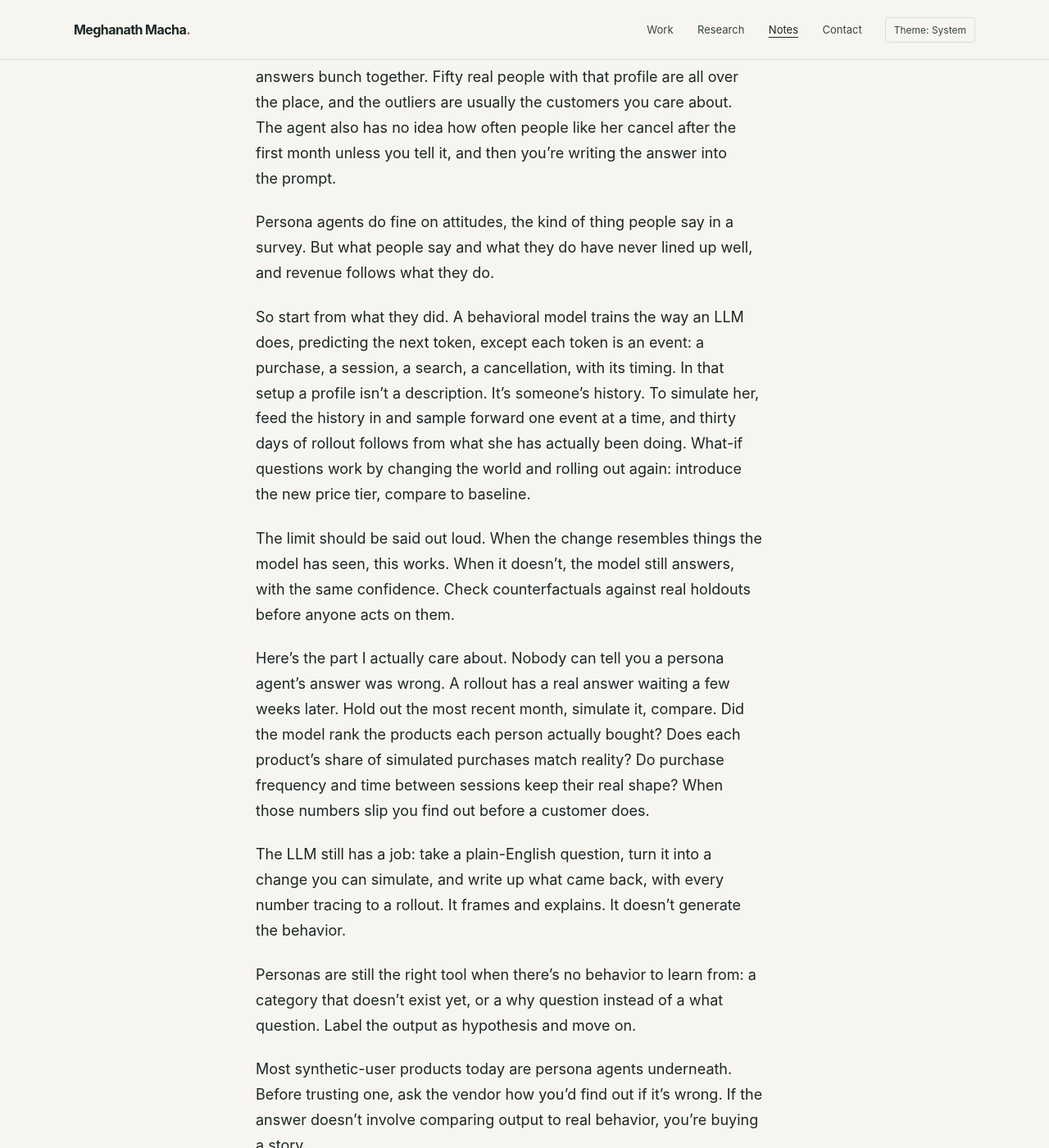
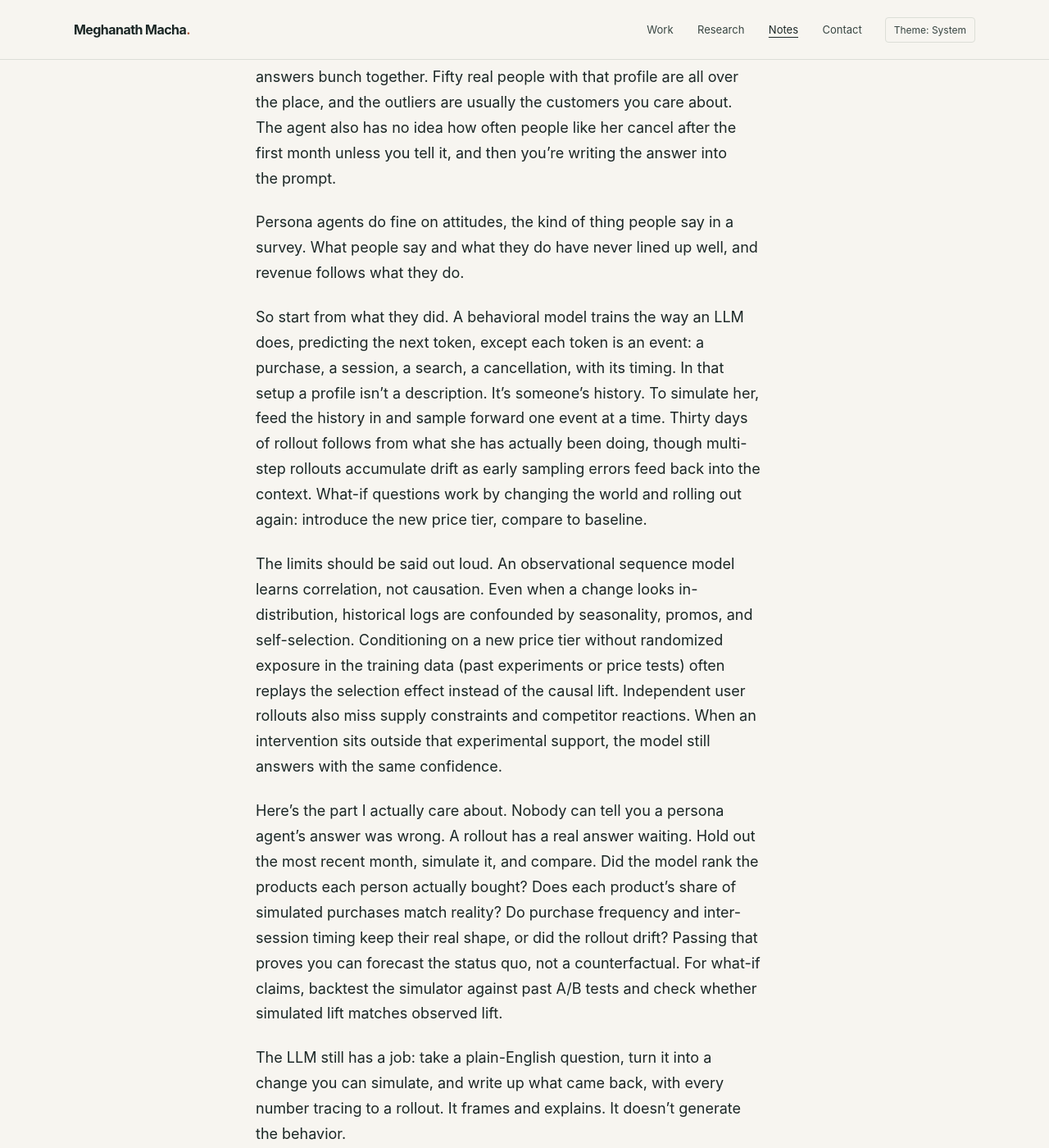
Before and after one commit to mmacha/mmacha.github.io, a Jekyll site: the page built from _posts/2026-10-26-your-synthetic-customer-should-have-a-past.md, in a window 1280 px wide and 1400 px high, scrolled down 577 px. Shown: the whole window at 82% size. Built offline with Jekyll 4.4.1, drawn with Linux system fonts in a browser that asks for light colours; some of the changed text lies outside the part shown.

Commit message:
Revise synthetic customer note and homepage summary

```diff
--- a/_posts/2026-10-26-your-synthetic-customer-should-have-a-past.md
+++ b/_posts/2026-10-26-your-synthetic-customer-should-have-a-past.md
@@ -1,7 +1,7 @@
 ---
 layout: post
 title: Your synthetic customer should have a past
-homepage_summary: Simulating customers from observed behavior makes predictions you can check against what those customers actually do.
+homepage_summary: Simulating customers from observed behavior makes predictions you can check against real outcomes and past experiments.
 description: Persona agents tell you what a described person would say. A behavioral model tells you what an observed person would do, and you can check it.
 ---
 
@@ -11,16 +11,16 @@ It isn't. The agent has no memory of this woman, because she doesn't exist. What
 
 The average is the problem. Give fifty agents the same persona and the answers bunch together. Fifty real people with that profile are all over the place, and the outliers are usually the customers you care about. The agent also has no idea how often people like her cancel after the first month unless you tell it, and then you're writing the answer into the prompt.
 
-Persona agents do fine on attitudes, the kind of thing people say in a survey. But what people say and what they do have never lined up well, and revenue follows what they do.
+Persona agents do fine on attitudes, the kind of thing people say in a survey. What people say and what they do have never lined up well, and revenue follows what they do.
 
-So start from what they did. A behavioral model trains the way an LLM does, predicting the next token, except each token is an event: a purchase, a session, a search, a cancellation, with its timing. In that setup a profile isn't a description. It's someone's history. To simulate her, feed the history in and sample forward one event at a time, and thirty days of rollout follows from what she has actually been doing. What-if questions work by changing the world and rolling out again: introduce the new price tier, compare to baseline.
+So start from what they did. A behavioral model trains the way an LLM does, predicting the next token, except each token is an event: a purchase, a session, a search, a cancellation, with its timing. In that setup a profile isn't a description. It's someone's history. To simulate her, feed the history in and sample forward one event at a time. Thirty days of rollout follows from what she has actually been doing, though multi-step rollouts accumulate drift as early sampling errors feed back into the context. What-if questions work by changing the world and rolling out again: introduce the new price tier, compare to baseline.
 
-The limit should be said out loud. When the change resembles things the model has seen, this works. When it doesn't, the model still answers, with the same confidence. Check counterfactuals against real holdouts before anyone acts on them.
+The limits should be said out loud. An observational sequence model learns correlation, not causation. Even when a change looks in-distribution, historical logs are confounded by seasonality, promos, and self-selection. Conditioning on a new price tier without randomized exposure in the training data (past experiments or price tests) often replays the selection effect instead of the causal lift. Independent user rollouts also miss supply constraints and competitor reactions. When an intervention sits outside that experimental support, the model still answers with the same confidence.
 
-Here's the part I actually care about. Nobody can tell you a persona agent's answer was wrong. A rollout has a real answer waiting a few weeks later. Hold out the most recent month, simulate it, compare. Did the model rank the products each person actually bought? Does each product's share of simulated purchases match reality? Do purchase frequency and time between sessions keep their real shape? When those numbers slip you find out before a customer does.
+Here's the part I actually care about. Nobody can tell you a persona agent's answer was wrong. A rollout has a real answer waiting. Hold out the most recent month, simulate it, and compare. Did the model rank the products each person actually bought? Does each product's share of simulated purchases match reality? Do purchase frequency and inter-session timing keep their real shape, or did the rollout drift? Passing that proves you can forecast the status quo, not a counterfactual. For what-if claims, backtest the simulator against past A/B tests and check whether simulated lift matches observed lift.
 
 The LLM still has a job: take a plain-English question, turn it into a change you can simulate, and write up what came back, with every number tracing to a rollout. It frames and explains. It doesn't generate the behavior.
 
 Personas are still the right tool when there's no behavior to learn from: a category that doesn't exist yet, or a why question instead of a what question. Label the output as hypothesis and move on.
 
-Most synthetic-user products today are persona agents underneath. Before trusting one, ask the vendor how you'd find out if it's wrong. If the answer doesn't involve comparing output to real behavior, you're buying a story.
+Most synthetic-user products today are persona agents underneath. Before trusting one, ask the vendor how you'd find out if it's wrong. If the answer doesn't involve comparing rollouts against real behavior and past experiments, you're buying a story.
```
